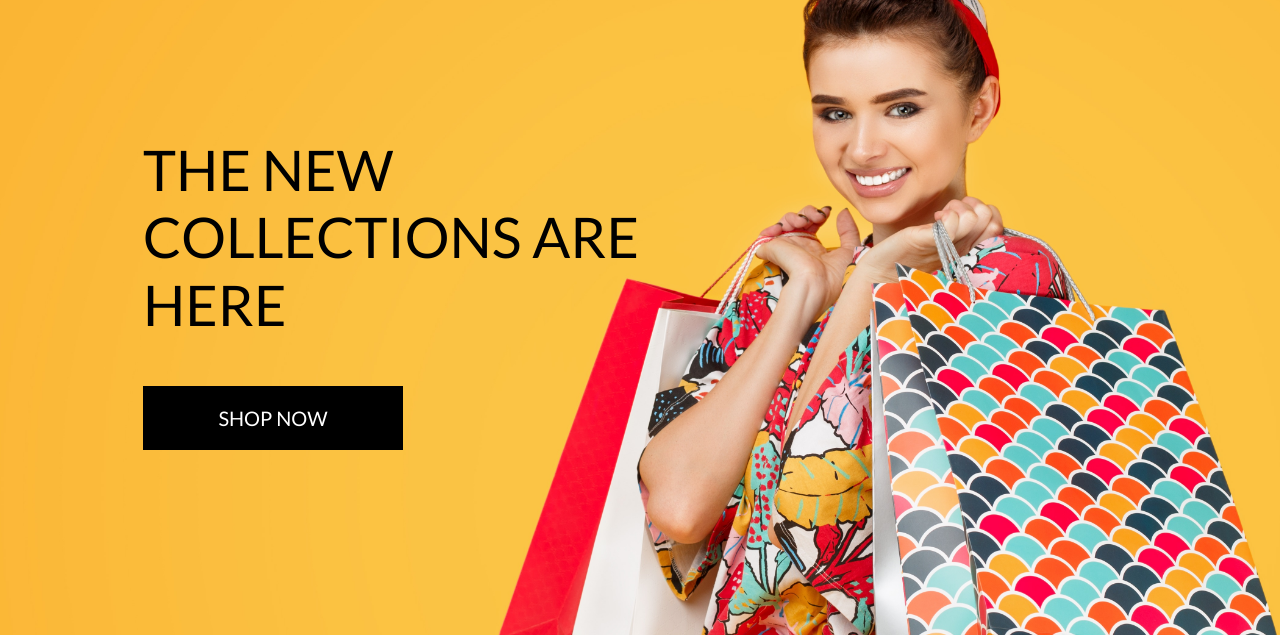
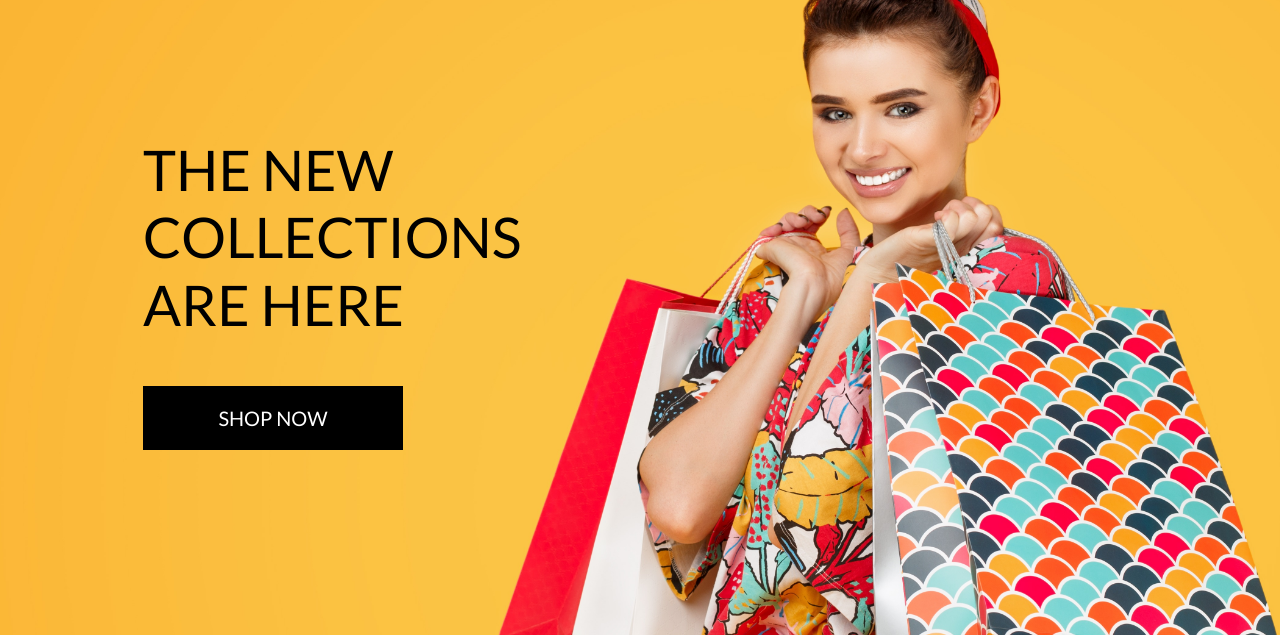
Before and after one commit to NBJIN/boutiqueadoa, a Django app: page / in a window 1280 px wide. Shown: the part 165-800 px from the top of the page. Run offline with Django 3.2, Linux system fonts and the light colour scheme; some libraries are stand-ins or nearby versions.

Commit message:
Update code in index.html

```diff
--- a/home/templates/home/index.html
+++ b/home/templates/home/index.html
@@ -4,29 +4,24 @@
 {% block page_header %}
     <div class="container header-container">
         <div class="row">
-            <div class="col">
+            <div class="col"></div>
+        </div>
+    </div>
+{% endblock %}
 
+{% block content %}
+    <div class="container h-100">
+        <div class="row h-100">
+            <div class="col-7 col-md-6 my-auto">
+                <h1 class="display-4 logo-font text-black">
+                    The new collections are here
+                </h1>
+                <div class="my-5">
+                    <h4>
+                        <a href="{% url 'products' %}" class="shop-now-button btn btn-lg rounded-0 text-uppercase py-3">Shop Now</a>
+                    </h4>
+                </div>
             </div>
         </div>
     </div>
-
 {% endblock %}
-
-{% block content %}
-
-    <div class="container h-100">
-        <div class="row h-100">
-                <div class="col-7 col-md6 my-auto">
-                <h1 class="display-4 logo-font text-black">The new collections are here</h1>
-                <div class="my-5">
-                    <h4>
-
-                        <a href="{% url 'products' %}" class="shop-now-button btn btn-lg rounded-0  text-uppercase  py-3">Shop Now</a>
-                    </h4>
-                </div>
-
-            </div>
-        </div>
-    </div>
-
-{% endblock %}
```
